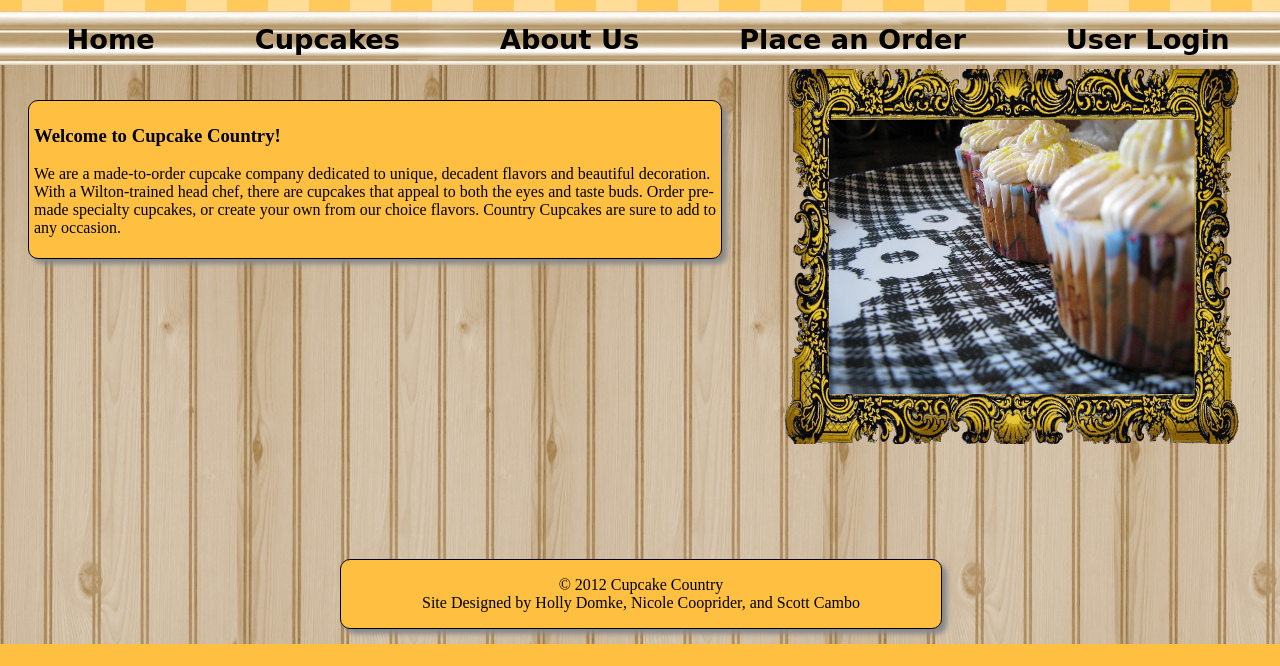
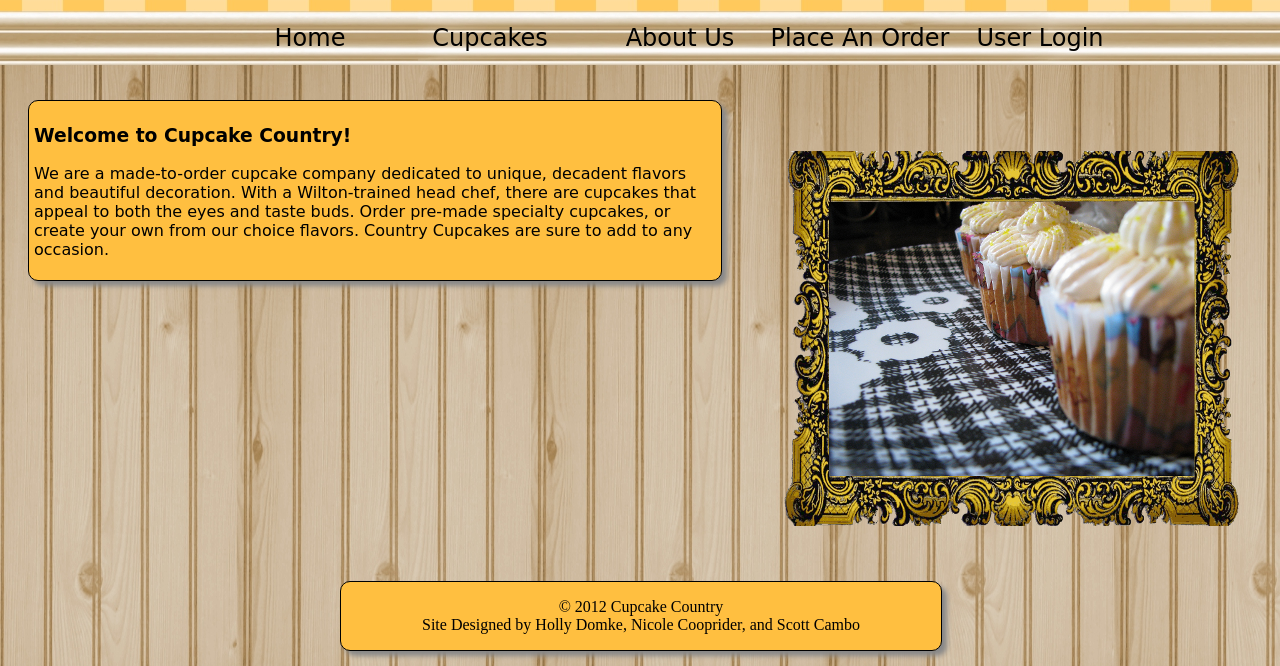
Before and after one commit to SkotBotCambo/INFO-2300-FP-repository, a PHP site: page /index.php in a window 1280 px wide. Shown: the part 247-913 px from the top of the page. Before the commit the page ends 891 px from the top, so only its background shows below. Run offline with PHP 8.4, Linux system fonts and the light colour scheme; some libraries are stand-ins or nearby versions.

Commit message:
Scott added halo effect on navbuttons, new navbar, google fonts are linked, but don't seem to be working yet.

```diff
--- a/first_draft/includes/navbar.php
+++ b/first_draft/includes/navbar.php
@@ -1,22 +1,34 @@
 
 	<div id="menu">
-		<ul>
-			<li class="nav"><a href="index.php">Home</a></li>
-			<li><a href="cupcakes.php">Cupcakes</a></li>
-			<li><a href="about_us.php">About Us</a></li>
-			<li><a href="place_an_order.php">Place an Order</a></li>
-			<li><a href="user_login.php">User Login</a></li>
-		</ul>
+		<div class="home">
+			<img src="graphics/halo.png" width="180" height="60" alt="Home" />
+			<p>Home</p>
+		</div>
+		<div class="cupcakes">
+			<img src="graphics/halo.png" width="180" height="60" alt="cupcakes" />
+			<p>Cupcakes</p>
+		</div>
+		<div class="About_Us">
+			<img src="graphics/halo.png" width="180" height="60" alt="About Us" />
+			<p>About Us</p>
+		</div>
+		<div class="Place_An_Order">
+			<img src="graphics/halo.png" width="180" height="60" alt="Place An Order" />
+			<p>Place An Order</p>
+		</div>
+		<div class="User_Login">
+			<img src="graphics/halo.png" width="180" height="60" alt="User Login" />
+			<p>User Login</p>
+		</div>
 	</div>
 
-	<!-- JQuery for button fadeIn
 	<script type="text/javascript">
-	$(".nav a").hover(
-		function(){
-		$(.nav).stop().animate({"opacity": "0"}, "slow");
-		}
-		function(){
-		$(.nav).stop().animate({
-		});
+		$(document).ready(function(){$("#menu div").hover(
+				function() {
+					$(this).find('img').stop().animate({"opacity" : "1"}, "slow");
+				},
+				function(){
+					$(this).find('img').stop().animate({"opacity" : "0"}, "slow");
+					});
+				});
 	</script>
-	end JQuery -->
--- a/first_draft/style/style.css
+++ b/first_draft/style/style.css
@@ -24,51 +24,68 @@ text-align:center;
 
 /* NAVBAR */
 #menu {
-width:100%;
+position:relative;
+margin-left:-450px;
+left:50%;
+width:900px;
 float:left;
-overflow:hidden; position:absolute;
+position:absolute;
 top:260px;
 }
 
-#menu ul {
-margin:0;
-padding:0;
-float:left;
-position:relative;
-left:50%;
+#menu div{
+width:180px;
+height:60px;
 text-align:center;
 }
 
-#menu ul li {
-display:inline;
-font-family: 'Lucida Calligraphy',cursive;
-font-size: 1.7em;
-font-weight: bold;
+.home {
+position:absolute;
+left:30px;
+top:0px;
 }
 
-.nav {
-display:none;
-width:60px;
-height:60px;
-background-color: #FFFFFF;
+.cupcakes{
+position:absolute;
+top:0px;
+left:210px;
 }
 
-#menu ul li a{
-float:left;
-text-decoration: none;
-color:#000000;
-padding: 10.5px 50px;
-position:relative;
-right:50%;
-z-index:10;
->>>>>>> scottofthescience/master
+.About_Us{
+position:absolute;
+top:0px;
+left:400px;
 }
 
-/* commenting out while I work on fade effect
-#menu ul li a:hover{
-background-color: #F2F2F2;
+.Place_An_Order{
+position:absolute;
+top:0px;
+left:580px;
 }
-*/
+
+.User_Login{
+position:absolute;
+top:0px;
+left:760px;
+}
+
+#menu div img{
+position:absolute;
+top:0px;
+left:0px;
+opacity: 0;
+}
+
+#menu div p{
+display:block;
+position:absolute;
+top:-13px;
+left:0px;
+width:180px;
+height:60px;
+font-family: 'Sunshiney', cursive;
+font-size: 1.5em;
+}
 
 #maincontent {
 margin-top:100px;
@@ -76,17 +93,16 @@ margin-right:550px;
 margin-left:20px;
 border:1px solid #000;
 background-color:#FFBF40;
+font-family: 'Happy Monkey', cursive;
 padding:5px;
 border-radius: 10px;
 -moz-border-radius:10px;
 box-shadow: 5px 5px 5px #888;
 }
-#maincontent p{
 
-}
 #mainpic {
 position:relative;
-top:-190px;
+top:-130px;
 width:500px;
 margin:0px 10px 10px 10px;
 float:right;
```
Also changed, not shown: first_draft/graphics/halo.png (added).
